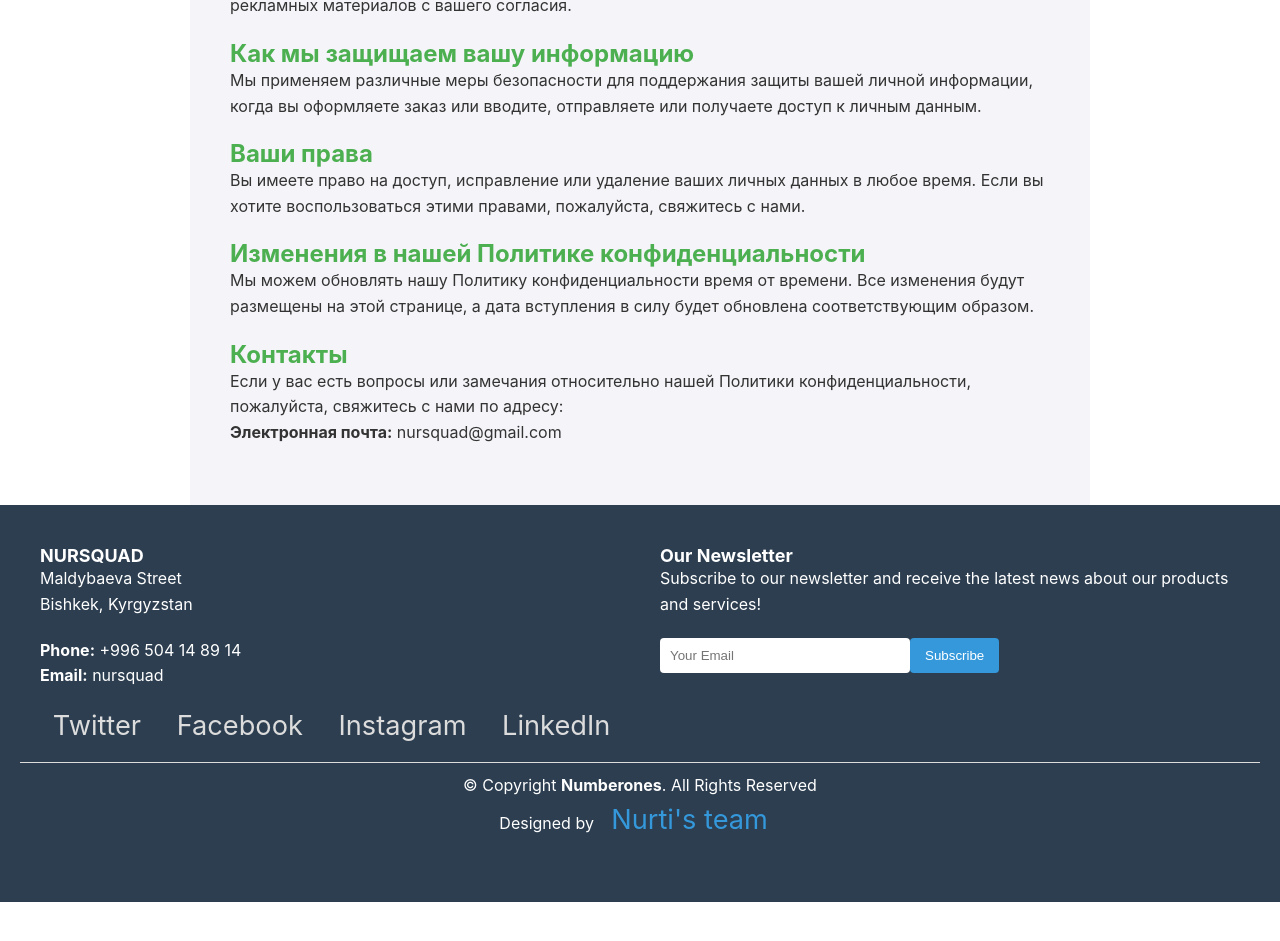
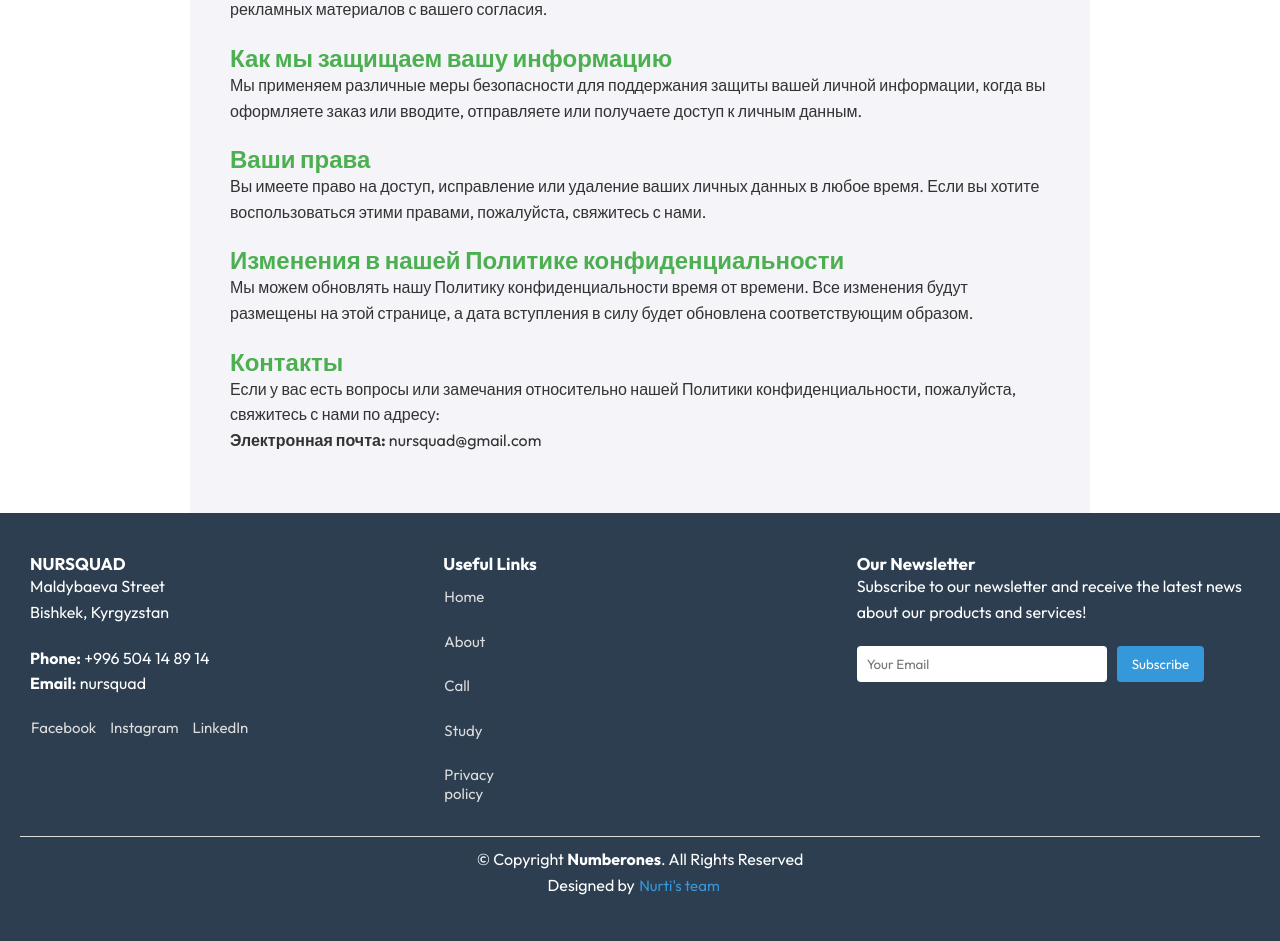
Before and after one commit to aoshide/Number-one, a React (Create React App) app: page /privacy in a window 1280 px wide. Shown: the part 455-1396 px from the top of the page. Before the commit the page ends 1357 px from the top, so only its background shows below. Built offline with nearby package versions, Linux system fonts and the light colour scheme.

Commit message:
дизайн улучшил

```diff
--- a/public/index.html
+++ b/public/index.html
@@ -5,6 +5,8 @@
     <link rel="icon" href="%PUBLIC_URL%/favicon.ico" />
     <meta name="viewport" content="width=device-width, initial-scale=1" />
     <meta name="theme-color" content="#000000" />
+    <link href="https://fonts.googleapis.com/css2?family=Outfit:wght@300;400;700&display=swap" rel="stylesheet">
+    <link href="https://fonts.googleapis.com/css2?family=Inter:wght@400;500;700&display=swap" rel="stylesheet">
     <meta
       name="description"
       content="Web site created using create-react-app"
--- a/src/components/Header/Header.css
+++ b/src/components/Header/Header.css
@@ -2,6 +2,7 @@
     margin: 0;
     padding: 0;
     box-sizing: border-box;
+    font-family: 'Outfit', sans-serif;
   }
 
   header {
@@ -9,7 +10,7 @@
     justify-content: space-between;
     align-items: center;
     padding: 20px 40px;
-    background: linear-gradient(90deg, #C5FF95, #6bd298);
+    background: linear-gradient(90deg, #C6E7FF,#cde8f5 );
     margin-bottom: 10px;
     box-shadow: 0 4px 8px rgba(0, 0, 0, 0.1);
     height: 70px
--- a/src/components/about/about.css
+++ b/src/components/about/about.css
@@ -1,3 +1,7 @@
+body {
+    font-family: 'Outfit', sans-serif;
+}
+
 .about-container {
     margin: 0 auto;
     padding: 20px;
@@ -9,7 +13,7 @@
 
 .about-container h2 {
     text-align: center;
-    color: #F5F0CD;
+    color:#F8FAFC;
     margin-bottom: 20px;
 }
 
@@ -19,7 +23,7 @@
     justify-content: space-between;
     padding: 20px;
     background-color: #FBFBFB;
-    border: 2px solid #F5F0CD;
+    border: 2px solid #F8FAFC;
     border-radius: 10px;
     max-width: 900px;
     margin: 20px auto;
@@ -60,7 +64,7 @@
 .mission-section {
     padding: 40px;
     text-align: center;
-    background-color: #C5FF95;
+    background-color: #D9EAFD;
 }
 
 .mission-section h2 {
@@ -73,7 +77,7 @@
 
 .team-section {
     padding: 40px;
-    background-color: #F5F0CD;
+    background-color: #F8FAFC;
     text-align: center;
 }
 
@@ -102,7 +106,7 @@
     width: 120px;
     height: 120px;
     border-radius: 50%;
-    border: 2px solid #FFDDAE;
+    border: 2px solid #D3F1DF;
     object-fit: cover;
     margin-bottom: 10px;
 }
--- a/src/components/azbuka/azbuka.css
+++ b/src/components/azbuka/azbuka.css
@@ -1,8 +1,14 @@
+body {
+  font-family: 'Outfit', sans-serif;
+}
+
 .azbuka-container {
     text-align: center;
-    background-color:  #C6E7FF;
+    background-color:  #D4EBF8;
     padding: 20px;
     border-radius: 8px;
+    font-family: 'Outfit', sans-serif;
+
   }
 
   h1 {
--- a/src/components/call/call.css
+++ b/src/components/call/call.css
@@ -1,3 +1,7 @@
+body {
+  font-family: 'Outfit', sans-serif;
+}
+
 .button-container {
   display: flex;
   flex-direction: column;
--- a/src/components/foot/Footer.css
+++ b/src/components/foot/Footer.css
@@ -1,3 +1,7 @@
+body {
+  font-family: 'Outfit', sans-serif;
+}
+
 footer {
   background-color: #2c3e50;
   color: #fff;
@@ -8,41 +12,46 @@ footer {
   display: flex;
   justify-content: space-between;
   flex-wrap: wrap;
+
 }
 
 .footer-section {
   flex: 1;
-  margin: 0 20px;
-  min-width: 250px;
+  margin: 0 10px;
+  min-width: 10px;
 }
 
 .useful_part {
   display: flex;
   flex-direction: column;
+  max-width: 100px;
 }
 
 footer h3,
 footer h4 {
-  font-size: 18px;
-  font-weight: bold;
+  font-size: 17px;
+  font-weight:bolder;
 }
 
 footer ul {
   list-style-type: none;
   padding: 0;
+  font-size: 5px;
 }
 
 footer a {
   color: #dcdcdc;
-  text-decoration: none;
+  text-decoration:none;
+  font-size:15px;
+  padding-left: 1px;
 }
 
 footer a:hover {
-  color: #fff;
+  color: #7baefb;
 }
 
 footer .social-icons a {
-  margin-right: 10px;
+  padding-left: 1px;
 }
 
 footer input {
--- a/src/components/foot/Footer.jsx
+++ b/src/components/foot/Footer.jsx
@@ -13,10 +13,20 @@ const Footer = () => {
             <strong>Email:</strong> nursquad
           </p>
           <div className="social-icons">
-            <a href="#!">Twitter</a>
             <a href="#!">Facebook</a>
             <a href="#!">Instagram</a>
             <a href="#!">LinkedIn</a>
+          </div>
+        </div>
+
+        <div className="footer-section">
+          <div className="useful_part">
+            <h4>Useful Links</h4>
+            <a href="./Main">Home</a>
+            <a href="./About">About </a>
+            <a href="./Call">Call</a>
+            <a href="./Azbuka">Study</a>
+            <a href="./Privacy">Privacy policy</a>
           </div>
         </div>
 
@@ -25,7 +35,7 @@ const Footer = () => {
           <p>Subscribe to our newsletter and receive the latest news about our products and services!</p>
           <form>
             <input type="email" placeholder="Your Email" />
-            <button type="submit">Subscribe</button>
+            <button className="email_button" type="submit">Subscribe</button>
           </form>
         </div>
       </div>
--- a/src/components/main/main.css
+++ b/src/components/main/main.css
@@ -1,5 +1,9 @@
+body {
+    font-family: 'Outfit', sans-serif;
+}
+
 .main{
-    background-color: #FFF8DE; /* Нежно-зелёный фон */
+    background-color: #F8FAFC; /* Нежно-зелёный фон */
     padding: 20px;
 }
 
@@ -79,7 +83,7 @@ padding: 20px;
     text-align: center;
 }
 .video-section {
-    background: linear-gradient(90deg, #C5FF95, #6bd298);
+    background: linear-gradient(90deg,#C6E7FF,#cde8f5 );
     border-radius: 10px;
 }
 
```
Also changed, not shown: src/App.js (indentation only).
